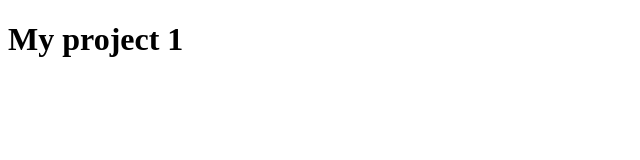
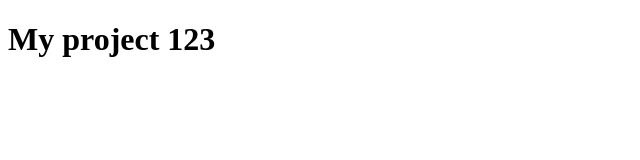
Before and after one commit to DonSergio91/my-project, a plain HTML site: page index.html in a window 1280 px wide. Shown: the full height of the page, 0-640 px from the left. Drawn offline with Linux system fonts and the light colour scheme.

Commit message:
tittle was changed 2

```diff
--- a/index.html
+++ b/index.html
@@ -7,6 +7,6 @@
   <title>My project</title>
 </head>
 <body>
-  <h1>My project 1</h1>
+  <h1>My project 123</h1>
 </body>
 </html>
```
